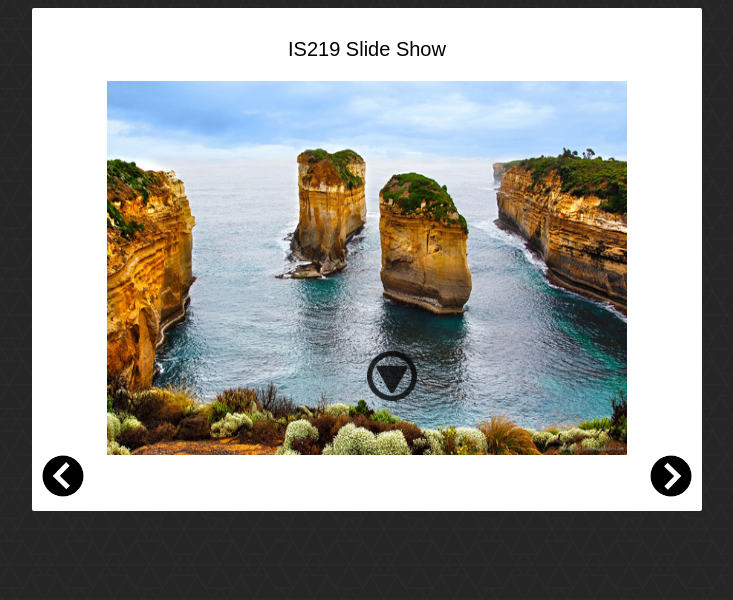
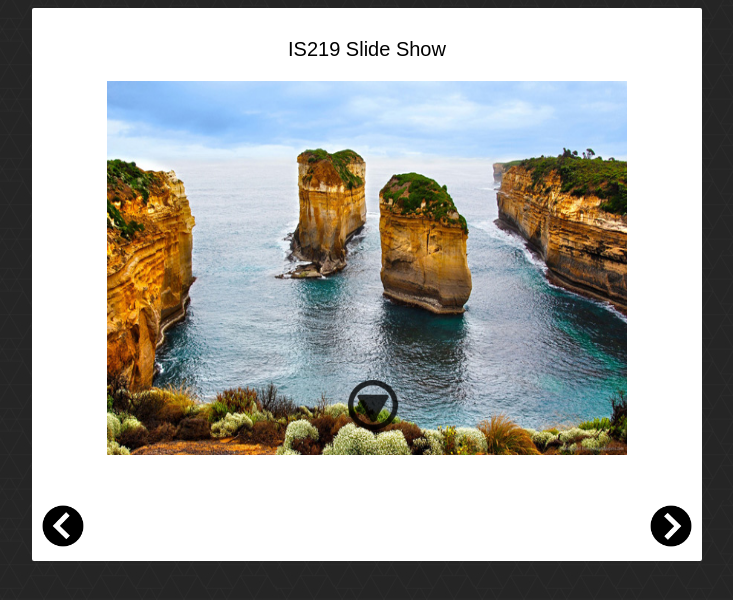
Before and after one commit to cjrojas72/is219s16Rojasp2, a PHP site: page /index.html in a window 1280 px wide. Shown: the top 600 px of the page, without its empty margins (273-1006 px from the left). Run offline with PHP 8.4, Linux system fonts and the light colour scheme; grey boxes labelled with a size stand in for pictures from a placeholder-image service; some libraries are stand-ins or nearby versions.

Commit message:
update moreIndicator position
fix for rot animation

```diff
--- a/css/style.css
+++ b/css/style.css
@@ -39,11 +39,11 @@ body {
 	display: block;
 	height: 50px;
 	width: 50px;
-	position: absolute;
-	left: 50%;
+	position: relative;
 	z-index: 3;
 	opacity: .8;
-	bottom: 100px;
+	top: -75px;
+	left: 47%;
 }
 
 .thumbnail {
```
